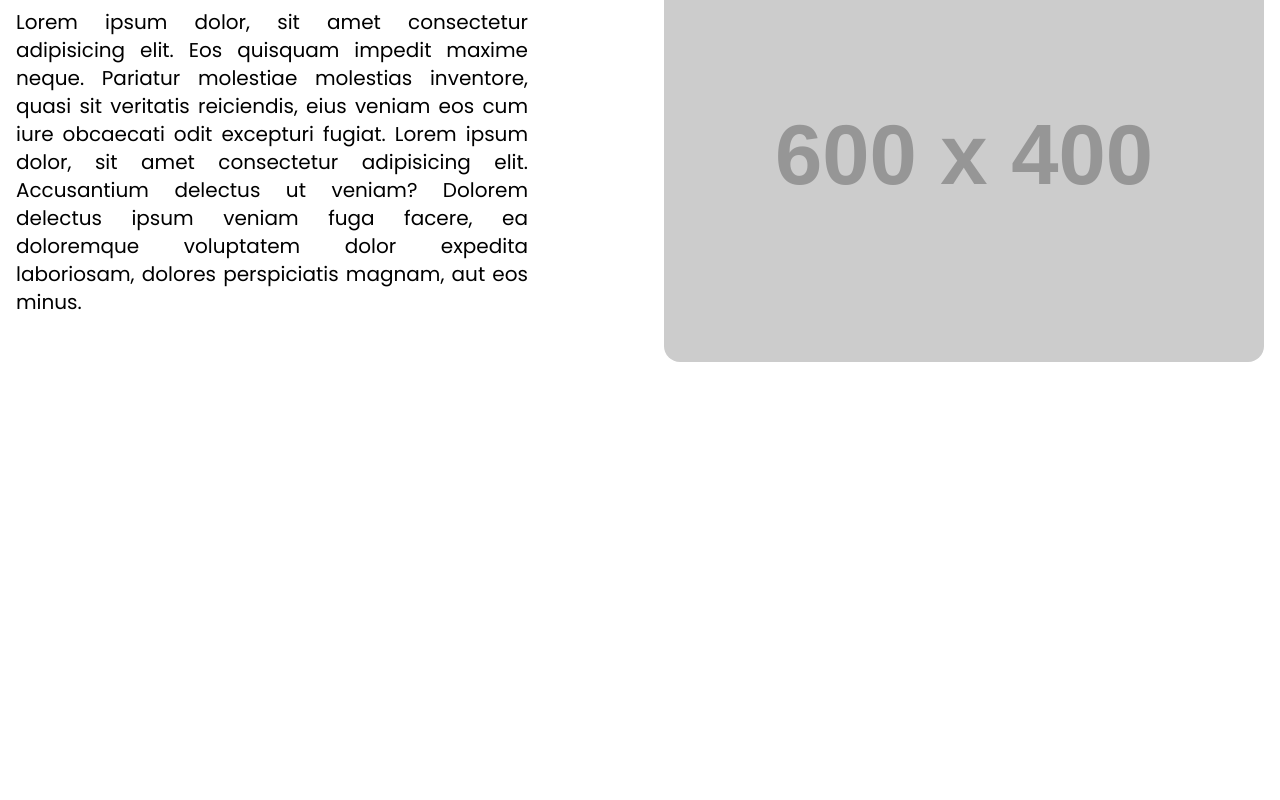
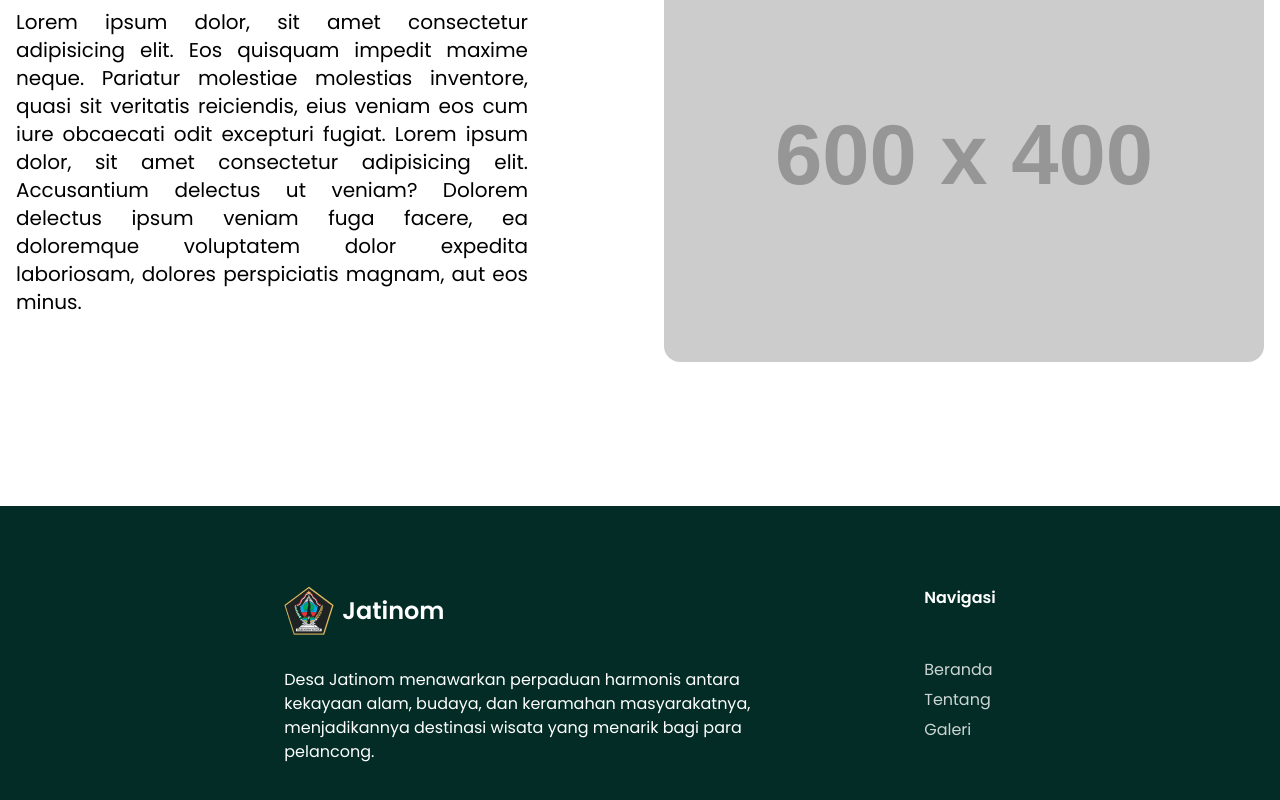
Before and after one commit to kenziehh/jatinom-village, a React (Vite) app: page / in a window 1280 px wide. Shown: the part 2856-3656 px from the top of the page. Before the commit the page ends 3362 px from the top, so only its background shows below. Built offline with nearby package versions, Linux system fonts and the light colour scheme.

Commit message:
feat: add footer

```diff
--- a/src/components/footer/index.jsx
+++ b/src/components/footer/index.jsx
@@ -1,11 +1,40 @@
-import React from 'react'
+import React from "react";
+import { Link } from "react-router-dom";
 
 const Footer = () => {
   return (
-    <div>
+    <footer className="bg-dark-green py-20 flex justify-center ">
+      <div className="">
+        <div className="container flex flex-col gap-8 md:flex-row md:gap-32">
+          <div className="flex flex-col gap-8">
+            <div className="flex items-center gap-2">
+              <img src="/logo.png" alt="" />
+              <h2 className="text-2xl text-white font-semibold">Jatinom</h2>
+            </div>
+            <p className="text-sm md:text-base text-white max-w-lg">
+              Desa Jatinom menawarkan perpaduan harmonis antara kekayaan alam,
+              budaya, dan keramahan masyarakatnya, menjadikannya destinasi
+              wisata yang menarik bagi para pelancong.
+            </p>
+          </div>
+          <div className="flex flex-col gap-6 md:gap-12 text-white">
+            <h3 className="font-semibold">Navigasi</h3>
+            <div className="flex flex-col gap-1.5">
+              <Link to={"/"} className="opacity-80">
+                Beranda
+              </Link>
+              <Link to={"/tentang"} className="opacity-80">
+                Tentang
+              </Link>
+              <Link to={"/galeri"} className="opacity-80">
+                Galeri
+              </Link>
+            </div>
+          </div>
+        </div>
+      </div>
+    </footer>
+  );
+};
 
-    </div>
-  )
-}
-
-export default Footer
+export default Footer;
```
